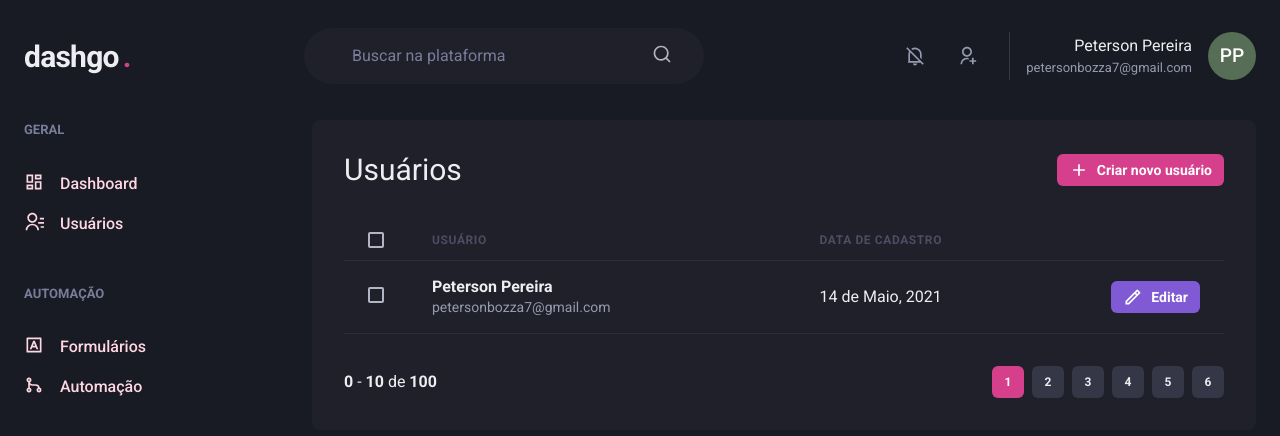
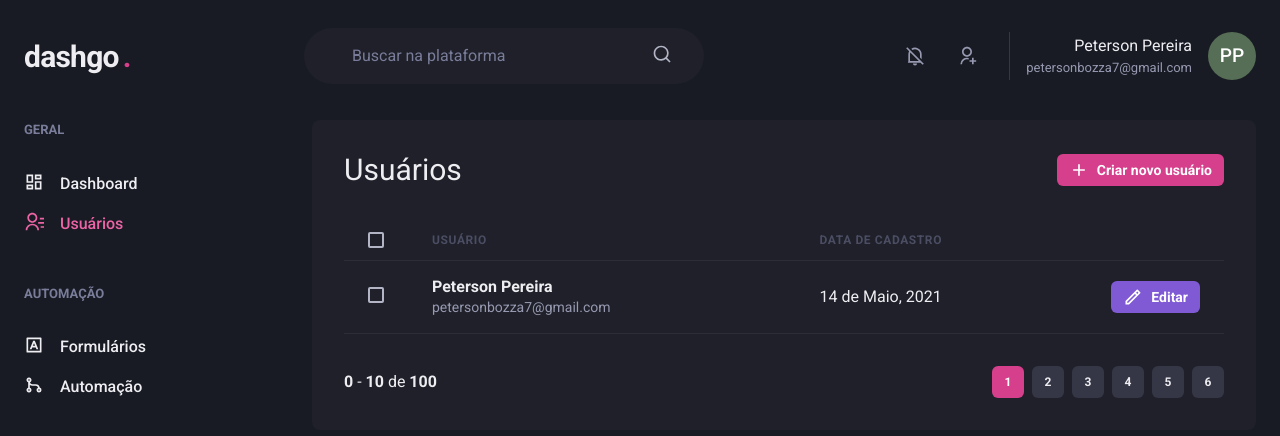
Before and after one commit to pbpeterson/dashgo, a Next.js app: page /users in a window 1280 px wide. Shown: the top 436 px of the page. Built offline with nearby package versions, Linux system fonts and the light colour scheme.

Commit message:
adicionado activeLink

```diff
--- /dev/null
+++ b/src/components/ActiveLink.tsx
@@ -0,0 +1,29 @@
+import { useRouter } from "next/router";
+import Link, { LinkProps } from "next/link";
+import { cloneElement, ReactElement } from "react";
+
+interface ActiveLinkProps extends LinkProps{
+  children: ReactElement;
+  shouldMatchExactRef: boolean
+}
+
+export function ActiveLink({children, shouldMatchExactRef = false, ...rest}: ActiveLinkProps){
+  const { asPath } = useRouter()
+  let isActive = false
+
+  if(shouldMatchExactRef &&(asPath === rest.href || asPath === rest.as)){
+    isActive = true;
+  }
+
+  if(!shouldMatchExactRef &&(asPath.startsWith(String(rest.href))) || (asPath.startsWith(String(rest.as)))){
+    isActive = true;
+  }
+
+  return(
+    <Link {...rest}>
+      {cloneElement(children,{
+        color: isActive ? 'pink.400' : 'gray.50'
+      } )}
+    </Link>
+  )
+}
--- a/src/components/Sidebar/NavLink.tsx
+++ b/src/components/Sidebar/NavLink.tsx
@@ -1,6 +1,7 @@
 import { Link as ChakraLink, Icon, Text, LinkProps as ChakraLinkProps} from '@chakra-ui/react'
 import { ElementType } from 'react'
 import Link from 'next/link'
+import { ActiveLink } from '../ActiveLink'
 
 interface NavLinkProps extends ChakraLinkProps{
   icon:ElementType;
@@ -10,11 +11,11 @@
 
 export function NavLink({ icon, children, href, ...rest }: NavLinkProps){
   return(
-    <Link href={href} passHref>
+    <ActiveLink href={href} passHref>
       <ChakraLink display='flex' align='center' color='pink.100' {...rest}>
         <Icon as={icon} fontSize='20'/>
         <Text ml='4' fontWeight='medium'>{children}</Text>
       </ChakraLink>
-    </Link>
+    </ActiveLink>
   )
 }
```
